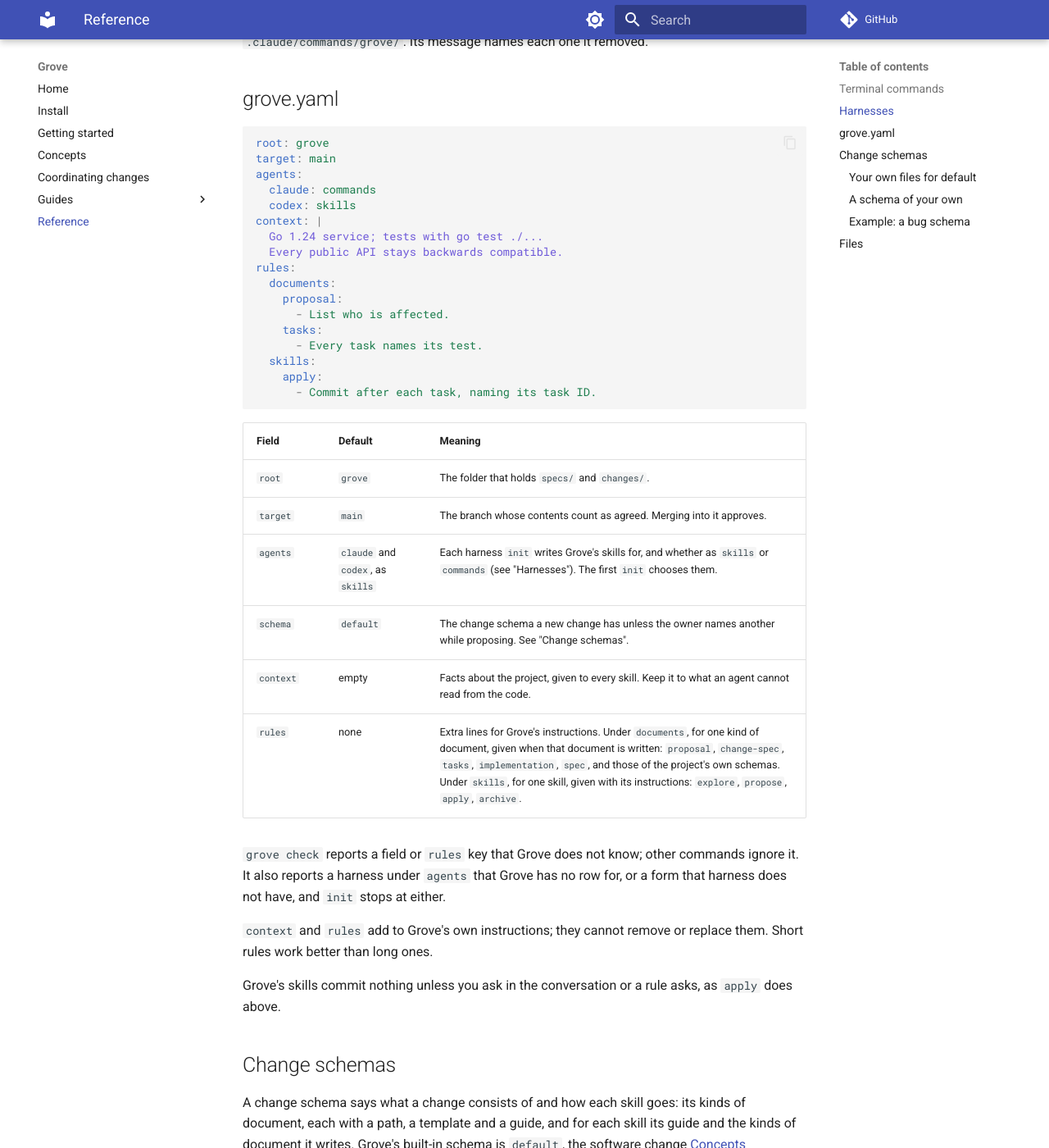
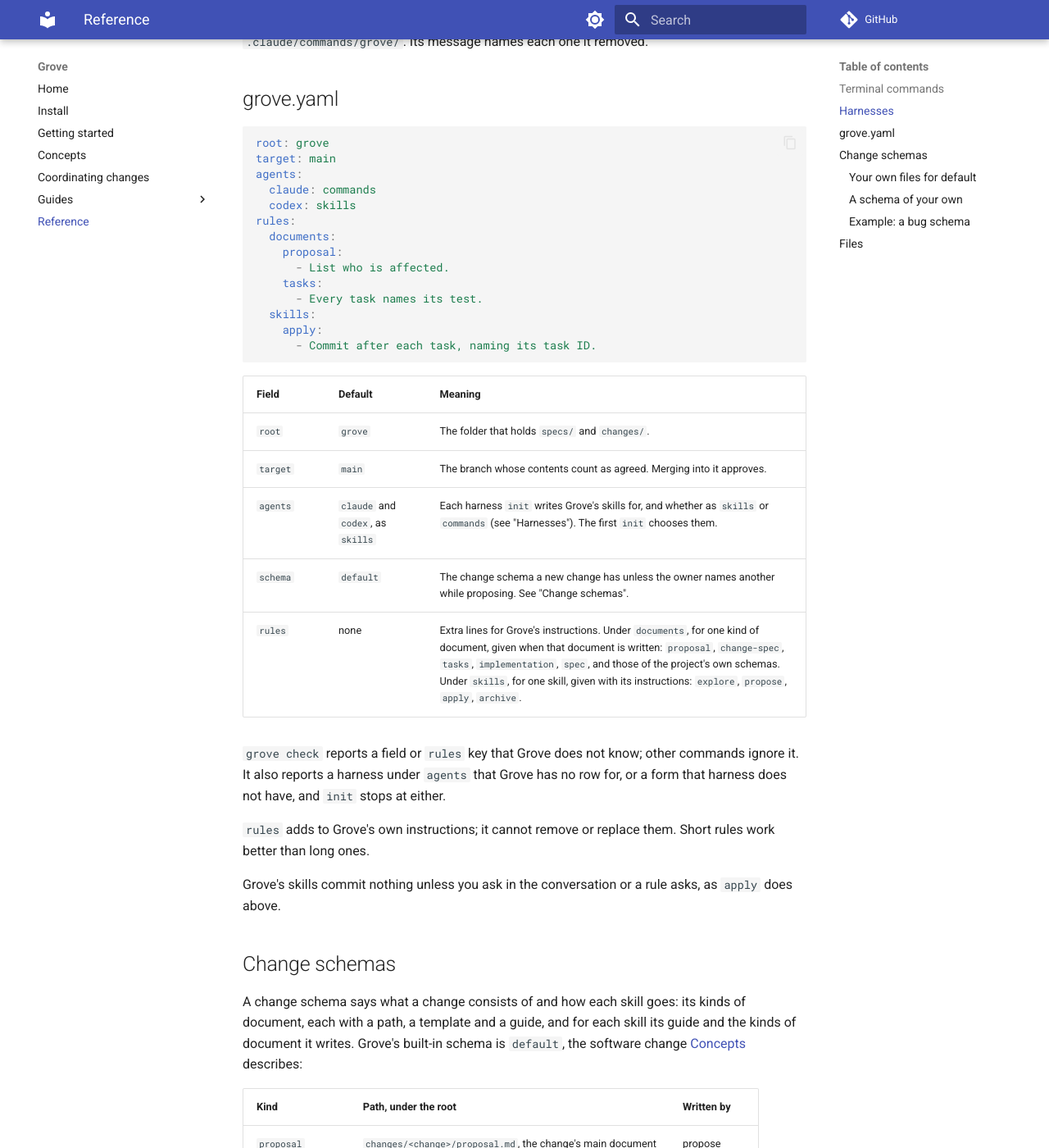
Before and after one commit to mascah/grove, an MkDocs documentation site: the page built from docs/reference.md, in a window 1280 px wide and 1400 px high, scrolled down 2720 px. Shown: the whole window at 82% size. Built offline with MkDocs 1.6.1 and Material for MkDocs 9.7.7, drawn with Linux system fonts in a browser that asks for light colours; comment, search, counter and statistics services are not loaded.

Commit message:
feat(cli)!: drop context from grove.yaml
Claude Code and Codex already read CLAUDE.md and AGENTS.md, so context
repeated what agents are given; a fact for one skill fits in rules.

BREAKING CHANGE: grove.yaml no longer has context. grove check reports it as an unknown field; delete it and keep project facts in CLAUDE.md or AGENTS.md, or in rules.

Co-Authored-By: Claude Opus 5.5 <noreply@anthropic.com>
Claude-Session: https://claude.ai/code/session_01DcdnRcnJafpyQJNzb5ch6K

```diff
--- a/docs/reference.md
+++ b/docs/reference.md
@@ -81,9 +81,6 @@ target: main
 agents:
   claude: commands
   codex: skills
-context: |
-  Go 1.24 service; tests with go test ./...
-  Every public API stays backwards compatible.
 rules:
   documents:
     proposal:
@@ -101,7 +98,6 @@ rules:
 | `target` | `main` | The branch whose contents count as agreed. Merging into it approves. |
 | `agents` | `claude` and `codex`, as `skills` | Each harness `init` writes Grove's skills for, and whether as `skills` or `commands` (see "Harnesses"). The first `init` chooses them. |
 | `schema` | `default` | The change schema a new change has unless the owner names another while proposing. See "Change schemas". |
-| `context` | empty | Facts about the project, given to every skill. Keep it to what an agent cannot read from the code. |
 | `rules` | none | Extra lines for Grove's instructions. Under `documents`, for one kind of document, given when that document is written: `proposal`, `change-spec`, `tasks`, `implementation`, `spec`, and those of the project's own schemas. Under `skills`, for one skill, given with its instructions: `explore`, `propose`, `apply`, `archive`. |
 
 `grove check` reports a field or `rules` key that Grove does not know; other
@@ -109,7 +105,7 @@ commands ignore it. It also reports a harness under `agents` that Grove has
 no row for, or a form that harness does not have, and `init` stops at
 either.
 
-`context` and `rules` add to Grove's own instructions; they cannot remove or
+`rules` adds to Grove's own instructions; it cannot remove or
 replace them. Short rules work better than long ones.
 
 Grove's skills commit nothing unless you ask in the conversation or a rule
```
Also changed, not shown: dev/walkthrough.md (+4 -5 lines), docs/concepts.md (+0 -1 lines), docs/getting-started.md (+2 -3 lines), 5 other files.
